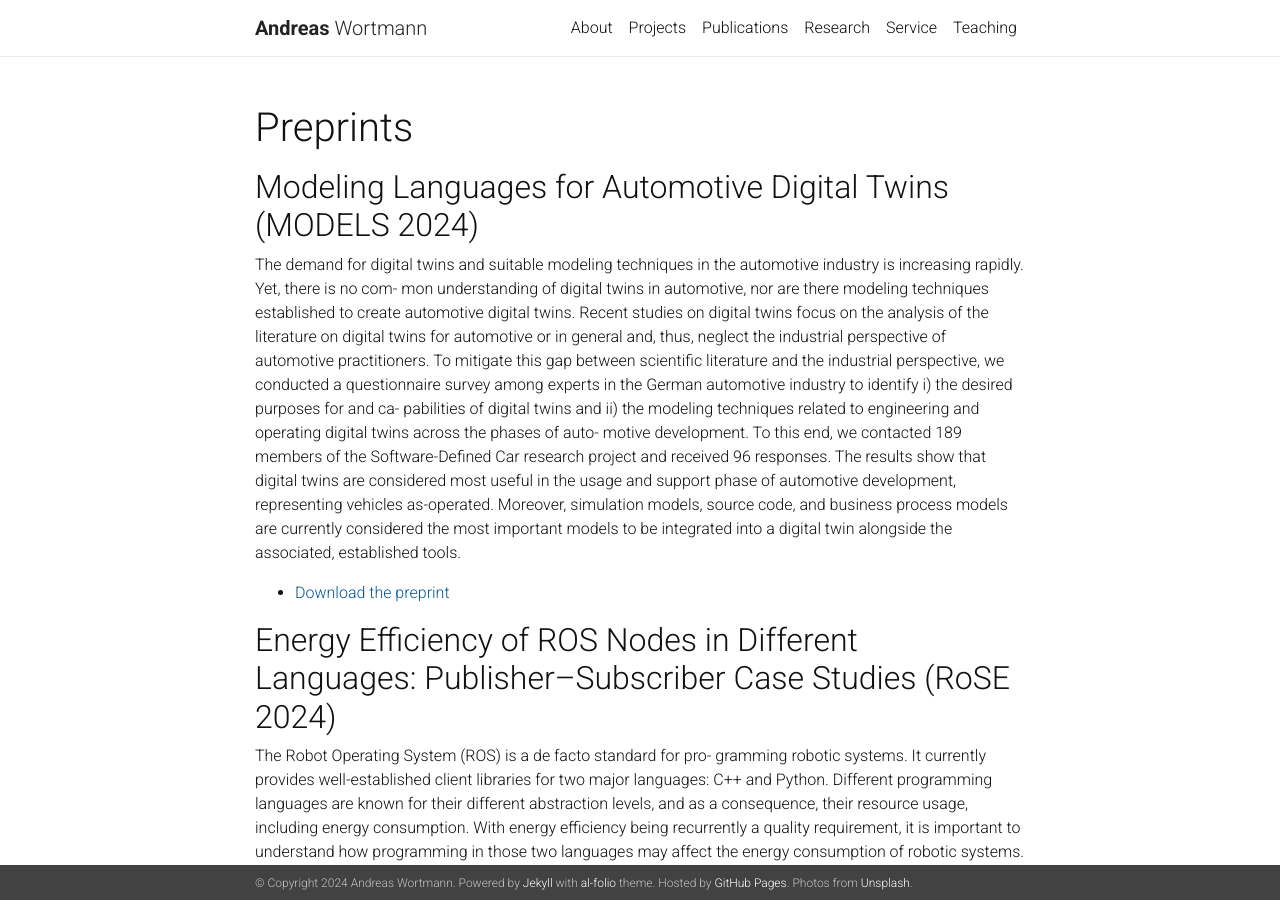
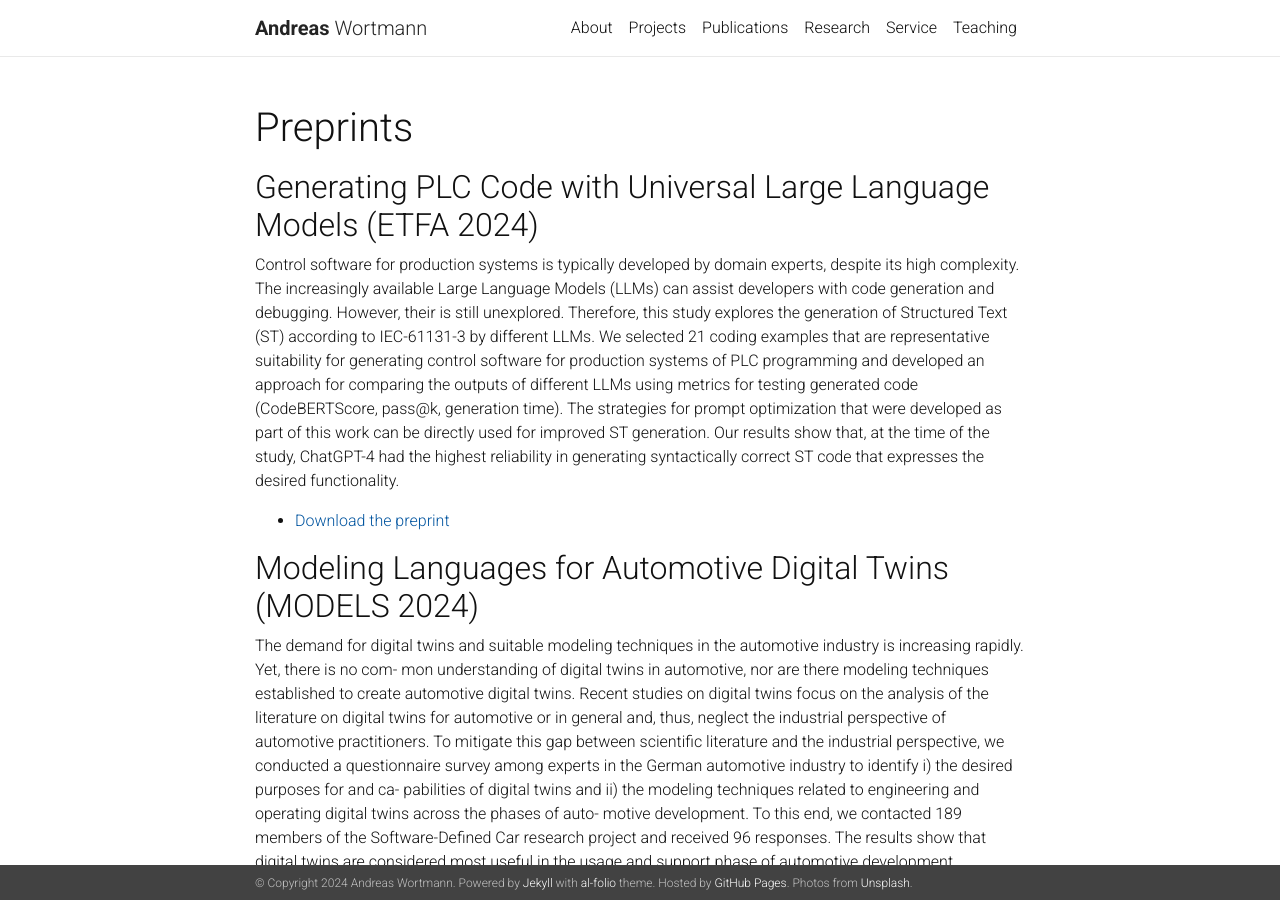
Before and after one commit to awortmann/awortmann.github.io, a Jekyll site: the page built from _pages/preprints.md, in a window 1280 px wide and 900 px high. Built offline with Jekyll 4.4.1, drawn with Linux system fonts in a browser that asks for light colours; nearby versions of some CDN libraries; a style sheet for code colours, icons or effects is not loaded.

Commit message:
Minor update

```diff
--- a/_pages/preprints.md
+++ b/_pages/preprints.md
@@ -6,7 +6,11 @@ description:
 nav: false
 ---
 
+## Generating PLC Code with Universal Large Language Models (ETFA 2024)
 
+Control software for production systems is typically developed by domain experts, despite its high complexity. The increasingly available Large Language Models (LLMs) can assist developers with code generation and debugging. However, their is still unexplored. Therefore, this study explores the generation of Structured Text (ST) according to IEC-61131-3 by different LLMs. We selected 21 coding examples that are representative suitability for generating control software for production systems of PLC programming and developed an approach for comparing the outputs of different LLMs using metrics for testing generated code (CodeBERTScore, pass@k, generation time). The strategies for prompt optimization that were developed as part of this work can be directly used for improved ST generation. Our results show that, at the time of the study, ChatGPT-4 had the highest reliability in generating syntactically correct ST code that expresses the desired functionality.
+
+- [Download the preprint](https://github.com/awortmann/awortmann.github.io/raw/master/downloads/preprints/Generating_PLC_Code_with_Universal_Large_Language_Models.pdf)
 
 ## Modeling Languages for Automotive Digital Twins (MODELS 2024)
 
```
Also changed, not shown: 1 other file.
